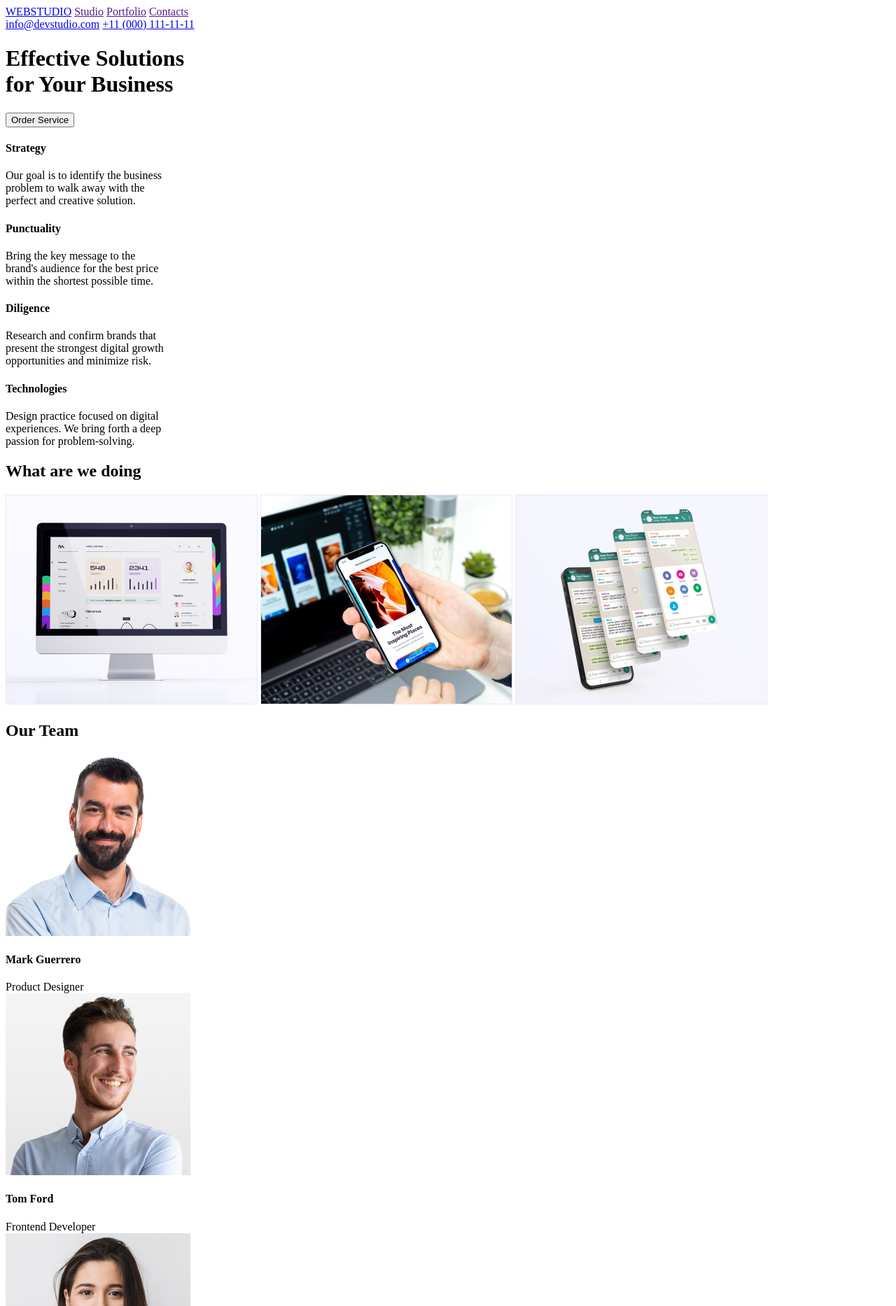
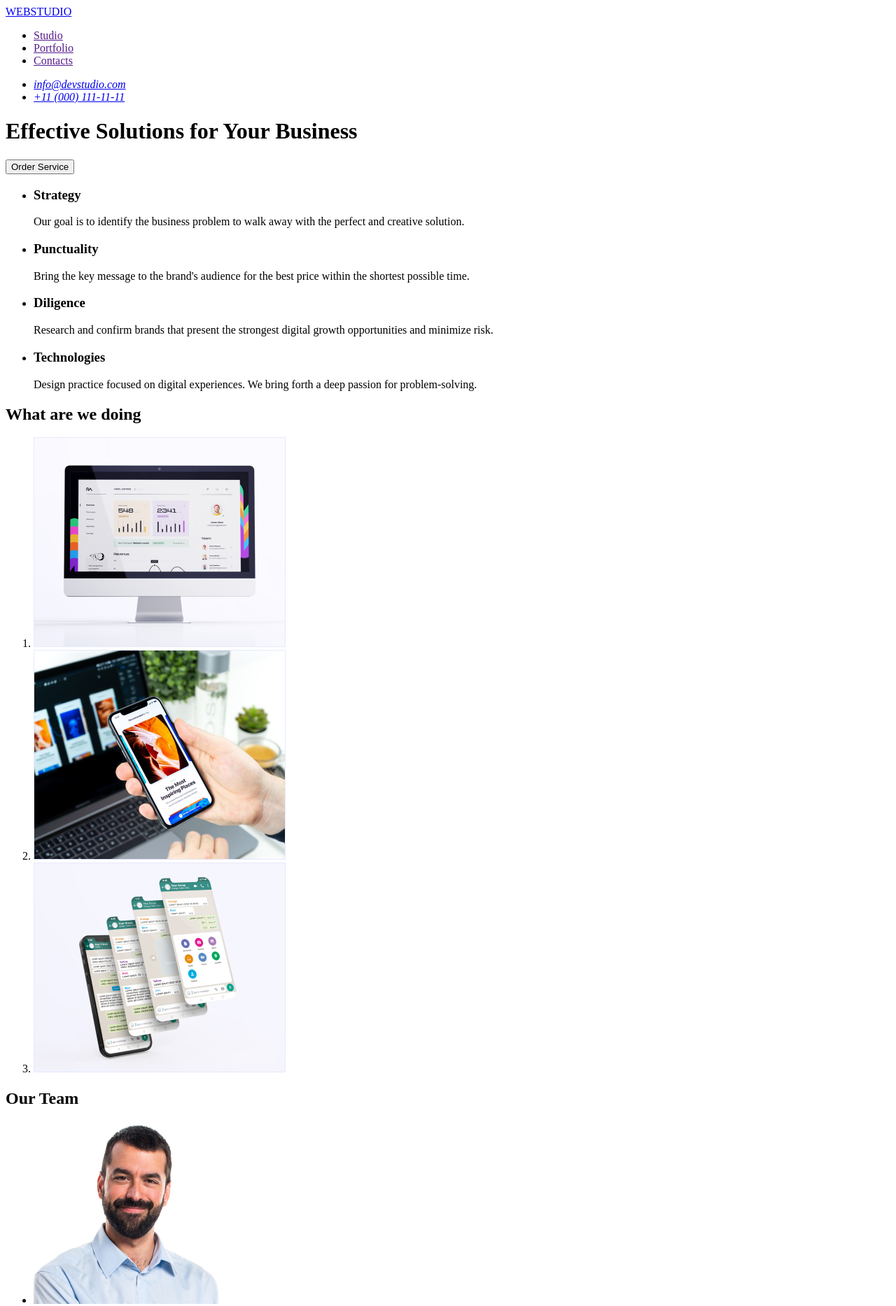
Before and after one commit to YuriiKniaz/goit-markup-hw-01, a plain HTML site: page index.html in a window 1280 px wide. Shown: the top 1867 px of the page at 70% size. Drawn offline with Linux system fonts and the light colour scheme.

Commit message:
Update homework

```diff
--- a/index.html
+++ b/index.html
@@ -1,118 +1,114 @@
 <!DOCTYPE html>
 <html lang="en">
   <head>
-    <meta charset="UTF-8"/>
-    <meta http-equiv="X-UA-Compatible" content="IE=edge"/>
-    <meta name="viewport" content="width=device-width, initial-scale=1.0"/>
+    <meta charset="UTF-8" />
+    <meta http-equiv="X-UA-Compatible" content="IE=edge" />
+    <meta name="viewport" content="width=device-width, initial-scale=1.0" />
     <title>goit-markup-hw-01</title>
   </head>
   <body>
     <!-- Header -->
     <header>
       <nav>
-        <a href="./index.html"><span>WEBSTUDIO</span></a>
-        <a href="">Studio</a>
-        <a href="">Portfolio</a>
-        <a href="">Contacts</a>
+        <a href="./index.html">WEBSTUDIO</a>
+        <ul>
+          <li><a href="">Studio</a></li>
+          <li><a href="">Portfolio</a></li>
+          <li><a href="">Contacts</a></li>
+        </ul>
       </nav>
-      <a href="mailto: info@devstudio.com">info@devstudio.com</a>
-      <a href="tel: +11 (000) 111-11-11">+11 (000) 111-11-11</a>
+      <address>
+        <ul>
+          <li><a href="mailto: info@devstudio.com">info@devstudio.com</a></li>
+          <li><a href="tel: +11(000)111-11-11">+11 (000) 111-11-11</a></li>
+        </ul>
+      </address>
     </header>
     <!-- Main -->
     <main>
       <!-- Button -->
-      <div>
-        <h1>
-          Effective Solutions <br/>
-          for Your Business
-        </h1>
+      <h1>Effective Solutions for Your Business</h1>
       <button>Order Service</button>
-      </div>
       <!-- Section 1 -->
-      <div>
-        <!-- Strategy -->
-        <div>
-          <h4>Strategy</h4>
+      <ul>
+        <li>
+          <h3>Strategy</h3>
           <p>
-            Our goal is to identify the business <br/>
-            problem to walk away with the <br/>
+            Our goal is to identify the business problem to walk away with the
             perfect and creative solution.
           </p>
-        </div>
-        <!-- Punctuality -->
-        <div>
-          <h4>Punctuality</h4>
+        </li>
+        <li>
+          <h3>Punctuality</h3>
           <p>
-            Bring the key message to the <br/>
-            brand's audience for the best price<br/>
+            Bring the key message to the brand's audience for the best price
             within the shortest possible time.
           </p>
-        </div>
-        <!-- Diligence -->
-        <div>
-          <h4>Diligence</h4>
+        </li>
+        <li>
+          <h3>Diligence</h3>
           <p>
-            Research and confirm brands that <br/>
-            present the strongest digital growth <br/>
-            opportunities and minimize risk.
+            Research and confirm brands that present the strongest digital
+            growth opportunities and minimize risk.
           </p>
-        </div>
-        <!-- Technologies -->
-        <div>
-          <h4>Technologies</h4>
+        </li>
+        <li>
+          <h3>Technologies</h3>
           <p>
-            Design practice focused on digital <br/>
-            experiences. We bring forth a deep <br/>
-            passion for problem-solving.
+            Design practice focused on digital experiences. We bring forth a
+            deep passion for problem-solving.
           </p>
-        </div>
-      </div>
+        </li>
+      </ul>
       <!-- Section 2 -->
-      <div>
+
       <h2>What are we doing</h2>
-        <img src="./images/sec2-1.jpg" alt="Monitor" width="360" height="300"/>
-        <img src="./images/sec2-2.jpg" alt="Messenger" width="360" height="300"/>
-        <img src="./images/sec2-3.jpg" alt="App" width="360" height="300"/>
-      </div>
+      <ol>
+        <li>
+          <img src="./images/sec2-1.jpg" alt="Monitor" width="360" />
+        </li>
+        <li>
+          <img src="./images/sec2-2.jpg" alt="Messenger" width="360" />
+        </li>
+        <li>
+          <img src="./images/sec2-3.jpg" alt="App" width="360" />
+        </li>
+      </ol>
+
       <!-- Section 3 -->
-      <div>
+
       <h2>Our Team</h2>
-        <!-- Mark -->
-        <div>
-          <img src="./images/sec3-mark.jpg" alt="Mark Guerrero" width="264" height="260"/>
-          <h4>Mark Guerrero</h4>
-          <span>Product Designer</span>
-        </div>
-        <!-- Tom -->
-        <div>
-          <img src="./images/sec3-tom.jpg" alt="Tom Ford" width="264" height="260"/>
-          <h4>Tom Ford</h4>
-          <span>Frontend Developer</span>
-        </div>
-        <!-- Camila -->
-        <div>
-          <img src="./images/sec3-camila.jpg" alt="Camila Garcia" width="264" height="260"/>
-          <h4>Camila Garcia</h4>
-          <span>Marketing</span>
-        </div>
-        <!-- Daniel -->
-        <div>
-          <img src="./images/sec3-daniel.jpg" alt="Daniel Wilson" width="264" height="260"/>
-          <h4>Daniel Wilson</h4>
-          <span>UI Designer</span>
-        </div>
-      </div>
+
+      <ul>
+        <li>
+          <img src="./images/sec3-mark.jpg" alt="Mark Guerrero" width="264" />
+          <h3>Mark Guerrero</h3>
+          <p>Product Designer</p>
+        </li>
+        <li>
+          <img src="./images/sec3-tom.jpg" alt="Tom Ford" width="264" />
+          <h3>Tom Ford</h3>
+          <p>Frontend Developer</p>
+        </li>
+        <li>
+          <img src="./images/sec3-camila.jpg" alt="Camila Garcia" width="264" />
+          <h3>Camila Garcia</h3>
+          <p>Marketing</p>
+        </li>
+        <li>
+          <img src="./images/sec3-daniel.jpg" alt="Daniel Wilson" width="264" />
+          <h3>Daniel Wilson</h3>
+          <p>UI Designer</p>
+        </li>
+      </ul>
     </main>
     <!-- Footer -->
     <footer>
-      <div>
-        <a href="./index.html"><span>WEBSTUDIO</span></a>
+      <a href="./index.html">WEBSTUDIO</a>
       <p>
-          Increase the flow of customers and <br/>
-          sales for your business with digital <br/>
+        Increase the flow of customers and sales for your business with digital
         marketing & growth solutions.
       </p>
-      </div>
     </footer>
   </body>
 </html>
```
Lines whose indentation alone changed are shown as unchanged.
